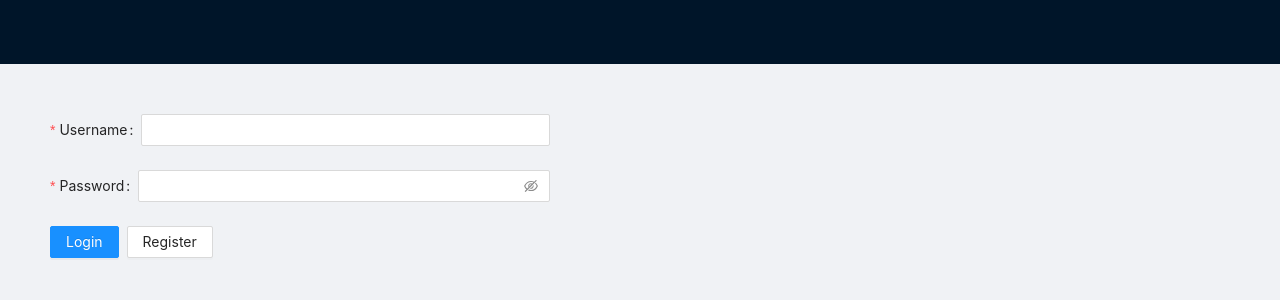
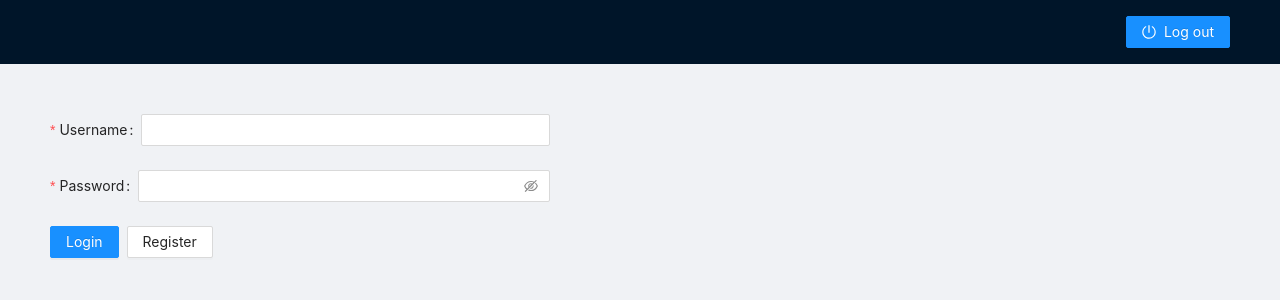
Before and after one commit to yuloskov/speech-notes, a React (Create React App) app in the folder frontend/: page /login in a window 1280 px wide. Shown: the top 300 px of the page. Built offline with nearby package versions, Linux system fonts and the light colour scheme; sample sign-in values are in the browser's storage.

Commit message:
Add logout

```diff
--- a/frontend/src/ApiClient.ts
+++ b/frontend/src/ApiClient.ts
@@ -18,8 +18,7 @@ ApiClient.interceptors.response.use(
   },
   (error) => {
     if (error.response.status === 401 || error.response.status === 404) {
-      removeToken();
-      history.push('/login');
+      logout();
     }
 
     return Promise.reject(error);
@@ -34,6 +33,11 @@ function removeToken() {
   window.localStorage.removeItem('SPEECH_NOTES_TOKEN');
 }
 
+function logout() {
+  removeToken();
+  history.push('/login');
+}
+
 function getToken() {
   return window.localStorage.getItem('SPEECH_NOTES_TOKEN');
 }
@@ -42,4 +46,4 @@ function hasToken() {
   return getToken() !== null;
 }
 
-export {ApiClient as default, setToken, hasToken};
+export {ApiClient as default, setToken, hasToken, logout};
--- a/frontend/src/App.tsx
+++ b/frontend/src/App.tsx
@@ -9,9 +9,10 @@ import {
 } from 'react-router-dom';
 import RegisterForm from './components/RegisterForm';
 import Dashboard from './components/Dashboard';
-import { Layout } from 'antd'
-import { hasToken } from './ApiClient';
+import { Button, Layout } from 'antd'
+import { hasToken, logout } from './ApiClient'
 import history from './browerHistory';
+import { PoweroffOutlined } from '@ant-design/icons'
 
 
 function App() {
@@ -20,7 +21,19 @@ function App() {
   return (
     <Router history={history}>
       <Layout className="layout" style={ { minHeight: '100vh' } }>
-        <Layout.Header/>
+        <Layout.Header>
+          {authed && <div style={{float: 'right'}}><Button
+            type="primary"
+            icon={<PoweroffOutlined />}
+            loading={false}
+            onClick={() => {
+              logout()
+              setAuthed(false)
+            }}
+          >
+            Log out
+          </Button></div>}
+        </Layout.Header>
         <Layout.Content style={ { padding: '50px' } }>
           <Switch>
 
```
